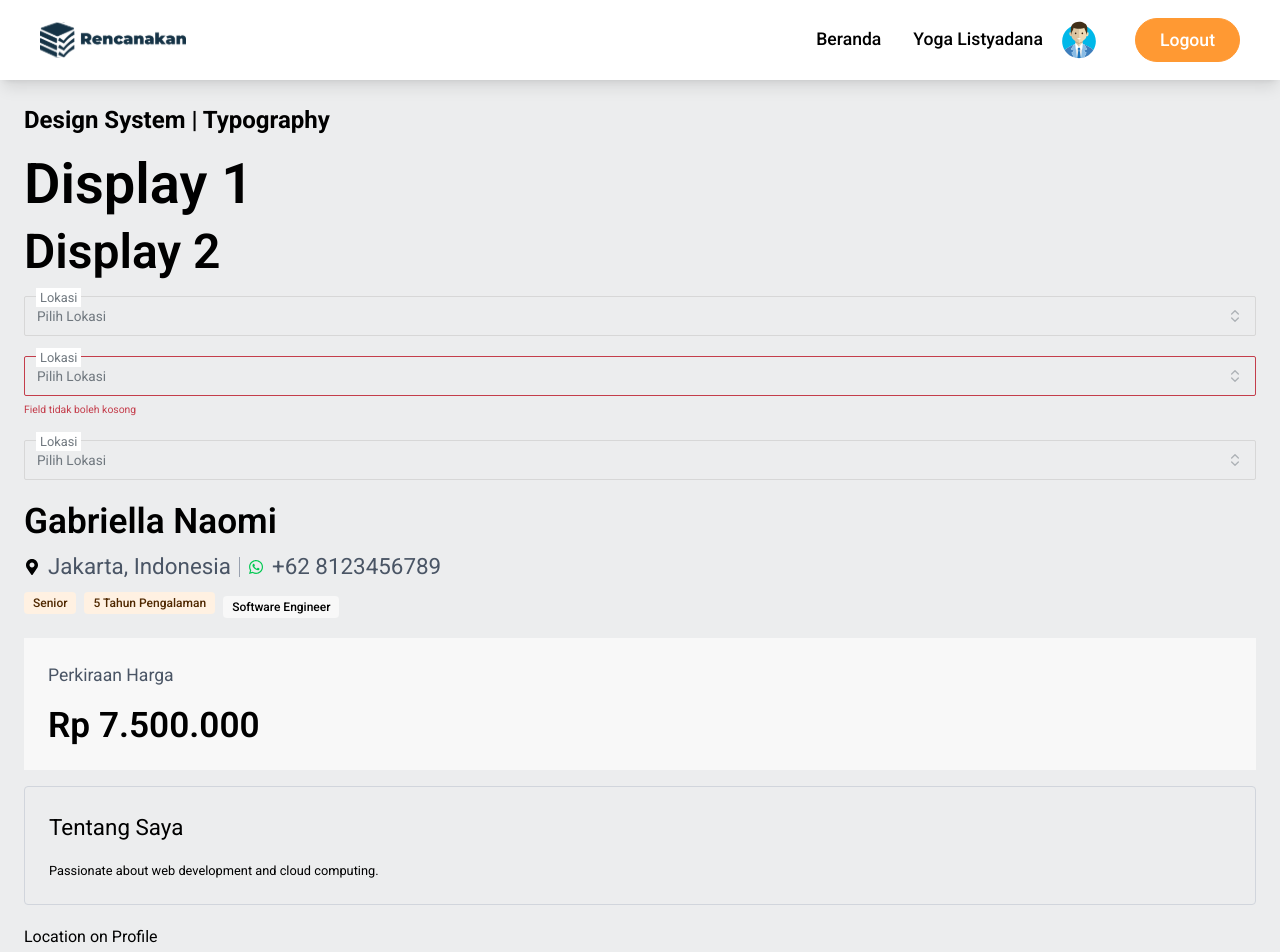
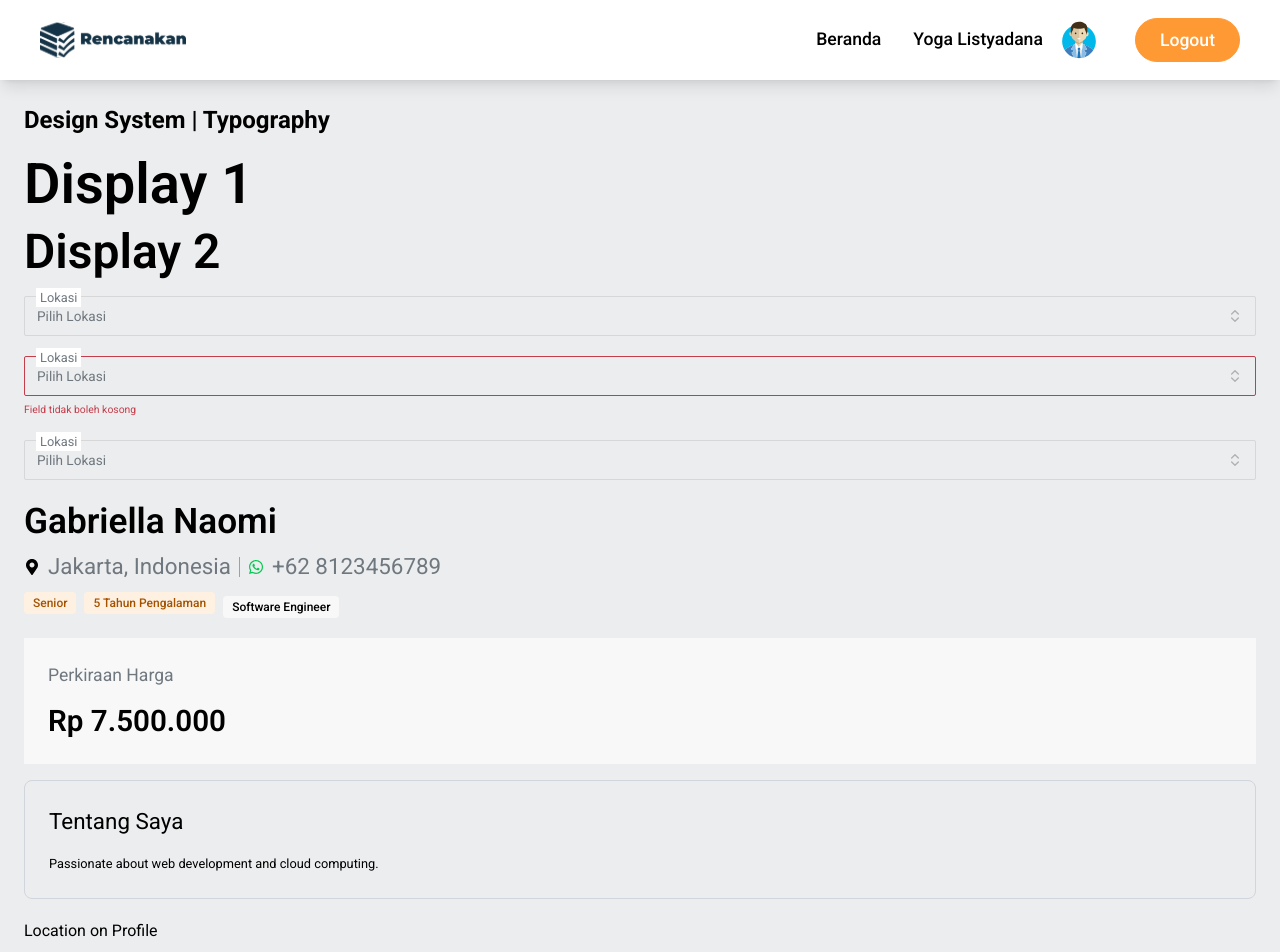
Before and after one commit to Rencanakan-id/rencanakan-talent_pool-frontend, a React (Vite) app: page /design in a window 1280 px wide. Shown: the top 952 px of the page. Built offline with nearby package versions, Linux system fonts and the light colour scheme.

Commit message:
fix: Fix detail design on profile comp

```diff
--- a/src/components/ui/location.tsx
+++ b/src/components/ui/location.tsx
@@ -16,7 +16,7 @@ function Location({ data = [] }: LocationProps) {
         <div className="min-h-[23]px w-full flex-wrap space-y-3 space-x-1">
           {data.map((loc) => (
             <Badge asChild key={loc} variant={'profileLocation'}>
-              <Typography variant="small" className="font-bold text-black">
+              <Typography variant="p4" className="font-semibold text-black">
                 {loc}
               </Typography>
             </Badge>
--- a/src/components/ui/profile.tsx
+++ b/src/components/ui/profile.tsx
@@ -37,33 +37,33 @@ const UserProfileCard: React.FC<UserProfileProps> = ({ user }) => {
         </Typography>
         <div className="flex items-center space-x-2">
           <FaMapMarkerAlt />
-          <Typography variant="p1" className="text-gray-600">
+          <Typography variant="p1" className="text-rencanakan-dark-gray font-lighter">
             {user?.currentLocation}
           </Typography>
           <div className="h-5 border-l border-gray-400"></div>
           <FaWhatsapp className="text-green-500" />
-          <Typography variant="p1" className="text-gray-600">
+          <Typography variant="p1" className="text-rencanakan-dark-gray font-lighter">
             {user?.phoneNumber}
           </Typography>
         </div>
-        <div className="flex flex-wrap items-center space-y-2 space-x-2">
-          <Badge variant={'profileOrange'}> {user?.skkLevel}</Badge>
-          <Badge variant={'profileOrange'}> {user?.experienceYears} Tahun Pengalaman</Badge>
+        <div className="flex items-center space-y-2 space-x-2">
+          <Badge variant={'profileOrange'} className='text-rencanakan-premium-gold-400'> {user?.skkLevel}</Badge>
+          <Badge variant={'profileOrange'} className='text-rencanakan-premium-gold-400'> {user?.experienceYears} Tahun Pengalaman</Badge>
           <Badge variant={'profileGray'}> {user?.job}</Badge>
         </div>
       </div>
       <div className="bg-rencanakan-lightest-gray relative flex w-full flex-col justify-center space-y-2 p-6 md:flex-row md:items-center md:justify-start">
         <div className="flex w-full flex-col items-center md:items-start">
-          <Typography variant="p2" className="text-gray-600">
+          <Typography variant="p2" className="text-rencanakan-dark-gray">
             Perkiraan Harga
           </Typography>
-          <Typography variant="h1" className="pt-4">
+          <Typography variant="h2" className="pt-4">
             Rp {new Intl.NumberFormat('id-ID').format(user?.price ?? 0)}
           </Typography>
         </div>
       </div>
 
-      <div className="w-full rounded-[4px] border border-gray-300 px-6 py-6">
+      <div className="w-full rounded-lg border border-gray-300 px-6 py-6">
         <Typography variant="p1" className="pb-4">
           Tentang Saya
         </Typography>
```
